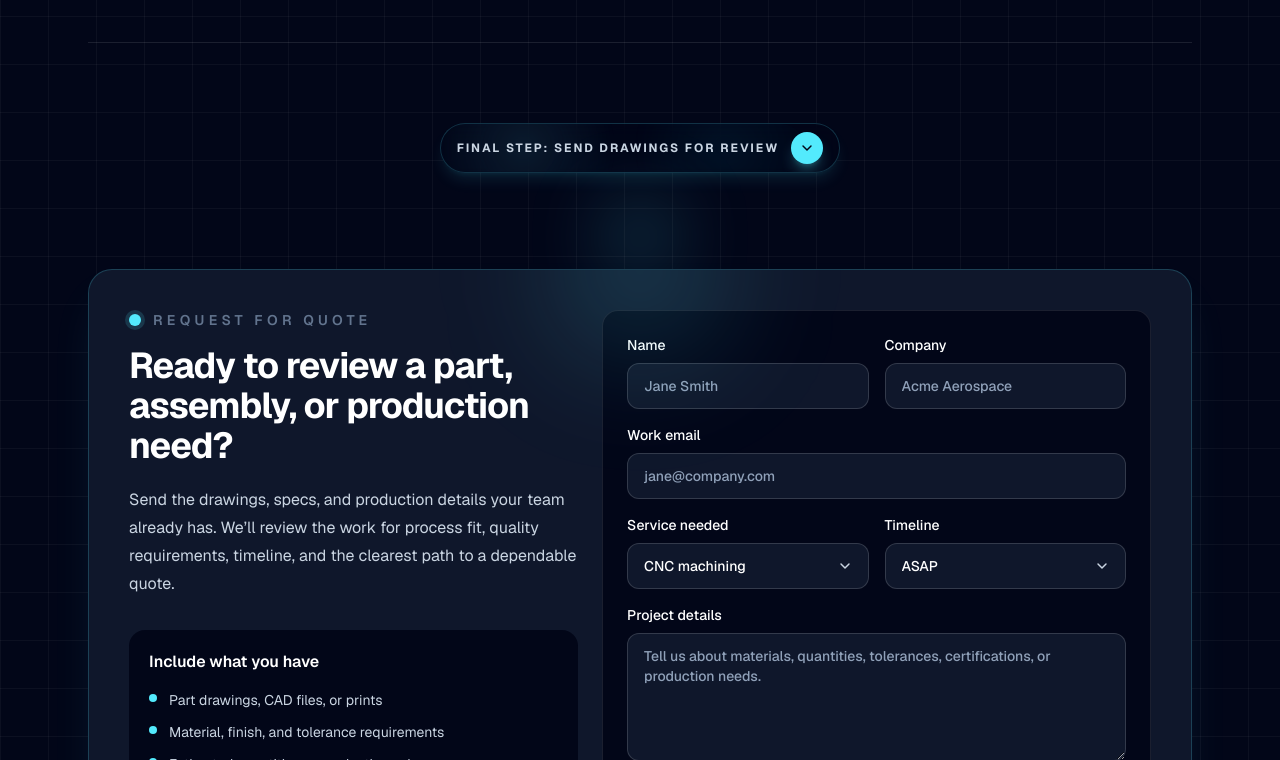
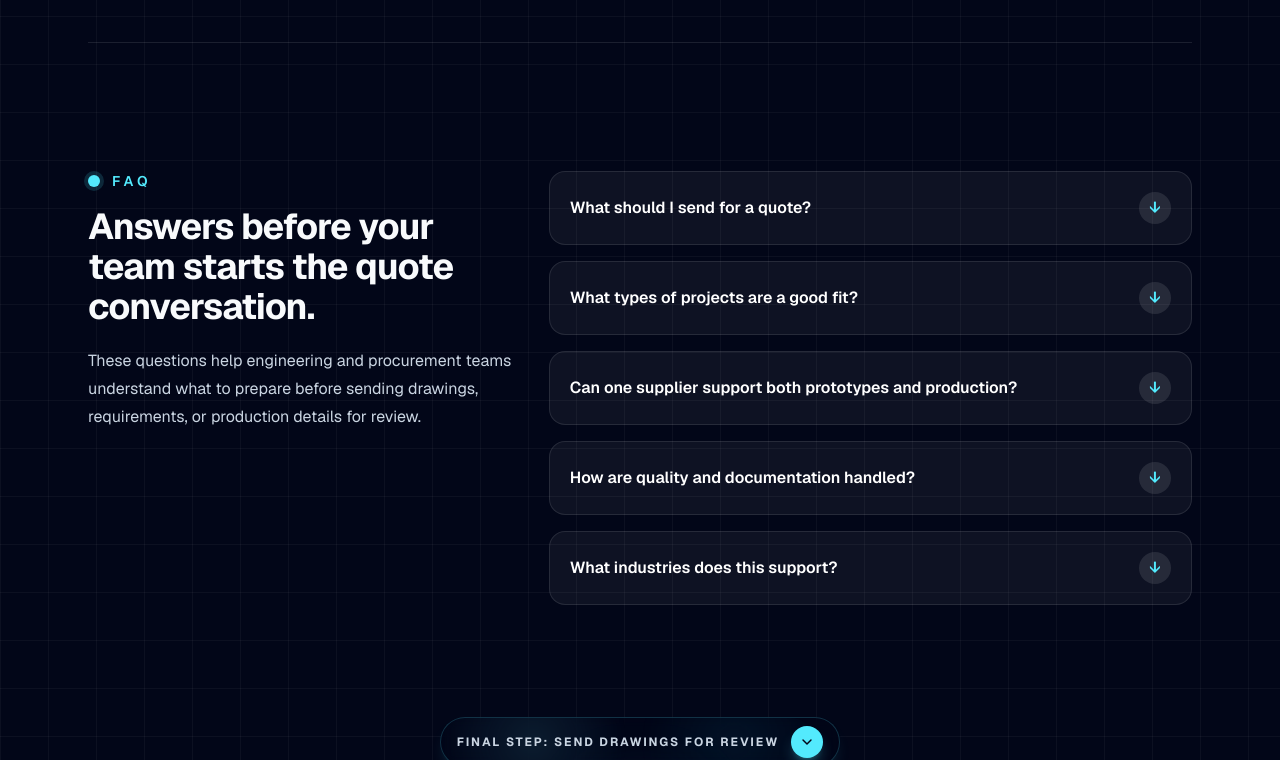
Before and after one commit to deoruiz/30-day-dev-sprint, a Next.js app in the folder project-1-landing-page/: page / in a window 1280 px wide. Shown: the part 3200-3960 px from the top of the page. Built offline with nearby package versions, Linux system fonts and the light colour scheme.

Commit message:
Add RFQ-focused FAQ section

```diff
--- a/project-1-landing-page/app/page.tsx
+++ b/project-1-landing-page/app/page.tsx
@@ -476,6 +476,35 @@ export default function Home() {
         "Estimated quantities or production volume",
         "Target timeline or delivery window",
         "Inspection, certification, or documentation needs",
+    ];
+
+    const faqs = [
+        {
+            id: "quote-details",
+            question: "What should I send for a quote?",
+            answer: "Send any drawings, CAD files, prints, material requirements, quantities, tolerances, finishes, target timelines, and quality or documentation needs. The more detail your team can share, the clearer the quote path becomes.",
+        },
+        {
+            id: "project-fit",
+            question: "What types of projects are a good fit?",
+            answer: "Sparton is positioned for teams that need precision machining, sheet metal fabrication, assembly support, inspection planning, or production work where process clarity and accountability matter.",
+        },
+        {
+            id: "prototype-production",
+            question:
+                "Can one supplier support both prototypes and production?",
+            answer: "The goal is to help teams move from early technical review into a clearer production path. Prototype, production, and repeat work should be reviewed around fit, material, tolerance, documentation, and timeline needs.",
+        },
+        {
+            id: "quality-documentation",
+            question: "How are quality and documentation handled?",
+            answer: "Quality expectations should be part of the conversation before production begins. Buyers should share inspection needs, certification requirements, tolerances, and any documentation expectations during the RFQ stage.",
+        },
+        {
+            id: "industries",
+            question: "What industries does this support?",
+            answer: "The page is written for high-requirement markets such as aerospace, defense, medical, semiconductor, communications, sensing, filtration, and undersea exploration applications.",
+        },
     ];
 
     const capabilities = [
@@ -1147,6 +1176,76 @@ export default function Home() {
                         </div>
                     </section>
 
+                    <section
+                        id="faq"
+                        className="relative z-10 mx-auto max-w-6xl px-6 py-20 text-left"
+                    >
+                        <div className="grid gap-8 lg:grid-cols-[0.8fr_1.2fr] lg:items-start">
+                            <div>
+                                <div className="flex items-center gap-3">
+                                    <span
+                                        className={`hidden h-3 w-3 rounded-full ring-4 md:block ${
+                                            isLightMode
+                                                ? "bg-cyan-600 ring-cyan-600/15"
+                                                : "bg-cyan-300 ring-cyan-300/15"
+                                        }`}
+                                    />
+
+                                    <p
+                                        className={`text-sm font-semibold uppercase tracking-[0.3em] ${eyebrowClass}`}
+                                    >
+                                        FAQ
+                                    </p>
+                                </div>
+
+                                <h2
+                                    className={`mt-4 text-3xl font-bold tracking-tight sm:text-4xl ${sectionHeadingClass}`}
+                                >
+                                    Answers before your team starts the quote
+                                    conversation.
+                                </h2>
+
+                                <p
+                                    className={`mt-5 text-sm leading-7 sm:text-base ${sectionBodyClass}`}
+                                >
+                                    These questions help engineering and
+                                    procurement teams understand what to prepare
+                                    before sending drawings, requirements, or
+                                    production details for review.
+                                </p>
+                            </div>
+
+                            <div className="grid gap-4">
+                                {faqs.map((faq) => (
+                                    <details
+                                        key={faq.id}
+                                        className={`group rounded-2xl border p-5 transition ${standardCardClass}`}
+                                    >
+                                        <summary className="flex cursor-pointer list-none items-center justify-between gap-4 font-semibold">
+                                            <span>{faq.question}</span>
+                                            <span
+                                                aria-hidden="true"
+                                                className={`grid h-8 w-8 shrink-0 place-items-center rounded-full transition group-open:rotate-180 ${
+                                                    isLightMode
+                                                        ? "bg-slate-100 text-cyan-800"
+                                                        : "bg-white/10 text-cyan-300"
+                                                }`}
+                                            >
+                                                ↓
+                                            </span>
+                                        </summary>
+
+                                        <p
+                                            className={`mt-4 text-sm leading-7 ${mutedBodyClass}`}
+                                        >
+                                            {faq.answer}
+                                        </p>
+                                    </details>
+                                ))}
+                            </div>
+                        </div>
+                    </section>
+
                     {renderFunnelConnector(
                         "Final step: send drawings for review",
                         "#rfq",
```
